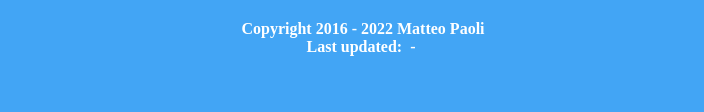
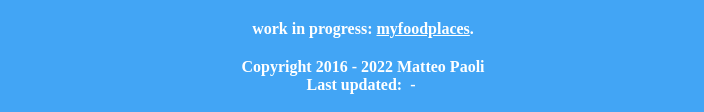
Before and after one commit to mttpla/mttpla.github.io, a plain HTML site: page index.html in a window 1280 px wide. Shown: the part 4945-5057 px from the top of the page, without its empty margins (287-991 px from the left). Before the commit the page ends 5019 px from the top, so only its background shows below. Drawn offline with nearby package versions, Linux system fonts and the light colour scheme; no server answers; a small style sheet from the web is missing.

Commit message:
WIP added link to myfoodplaces

```diff
--- a/index.html
+++ b/index.html
@@ -220,10 +220,15 @@
 
         <a class="blueLink" href="https://en.wikipedia.org/wiki/Elba">Elba Island</a>
       </div>
-</section
+    </section>
 </div>
 
 </div>
+
+<div class="lastLine inline">
+  work in progress: <a href="./myfoodplaces/index.html" target="_blank"> myfoodplaces</a>.
+</div>
+
 
 <div class="lastLine inline">
 <script>
```
